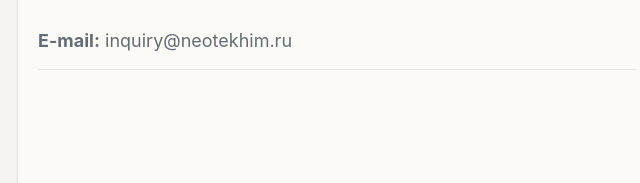
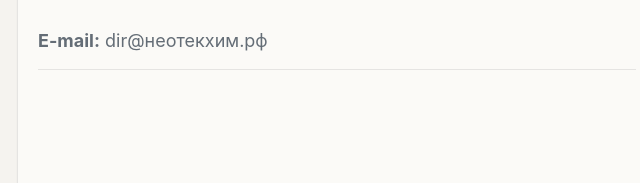
Before and after one commit to kileyleffler19-dev/kileyleffler19-dev.github.io, a plain HTML site: page index.html in a window 1280 px wide. Shown: the part 4632-4815 px from the top of the page, 33-673 px from the left. Drawn offline with Linux system fonts and the light colour scheme; a web font is replaced by a local one.

Commit message:
Update index.html

```diff
--- a/index.html
+++ b/index.html
@@ -338,7 +338,7 @@
           <h2 style="margin-top:1rem">Обсудить поставку или пилот</h2>
           <p class="muted" style="margin-top:.9rem">Для первичной проработки достаточно краткого описания задачи, области применения, желаемого горизонта запуска и требований к документации.</p>
           <ul class="contact-list">
-            <li><strong>E-mail:</strong> inquiry@neotekhim.ru</li>
+            <li><strong>E-mail:</strong> dir@неотекхим.рф</li>
           </ul>
         </div>
         <aside class="card">
@@ -350,7 +350,7 @@
             <li>Есть ли ограничения по происхождению компонентов и формату поставки.</li>
           </ul>
           <div class="hero-actions" style="margin-top:1rem">
-            <a class="primary-btn" href="mailto:inquiry@neotekhim.ru">Отправить запрос</a>
+            <a class="primary-btn" href="mailto:dir@неотекхим.рф">Отправить запрос</a>
           </div>
         </aside>
       </div>
```
